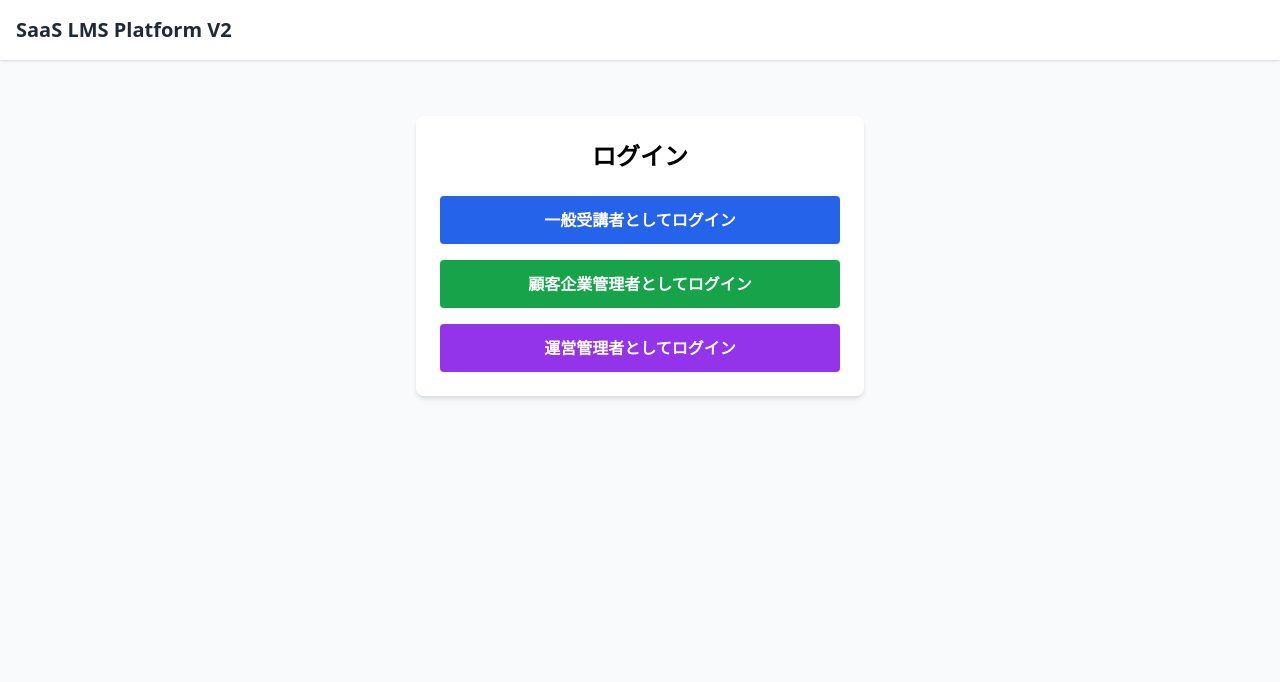
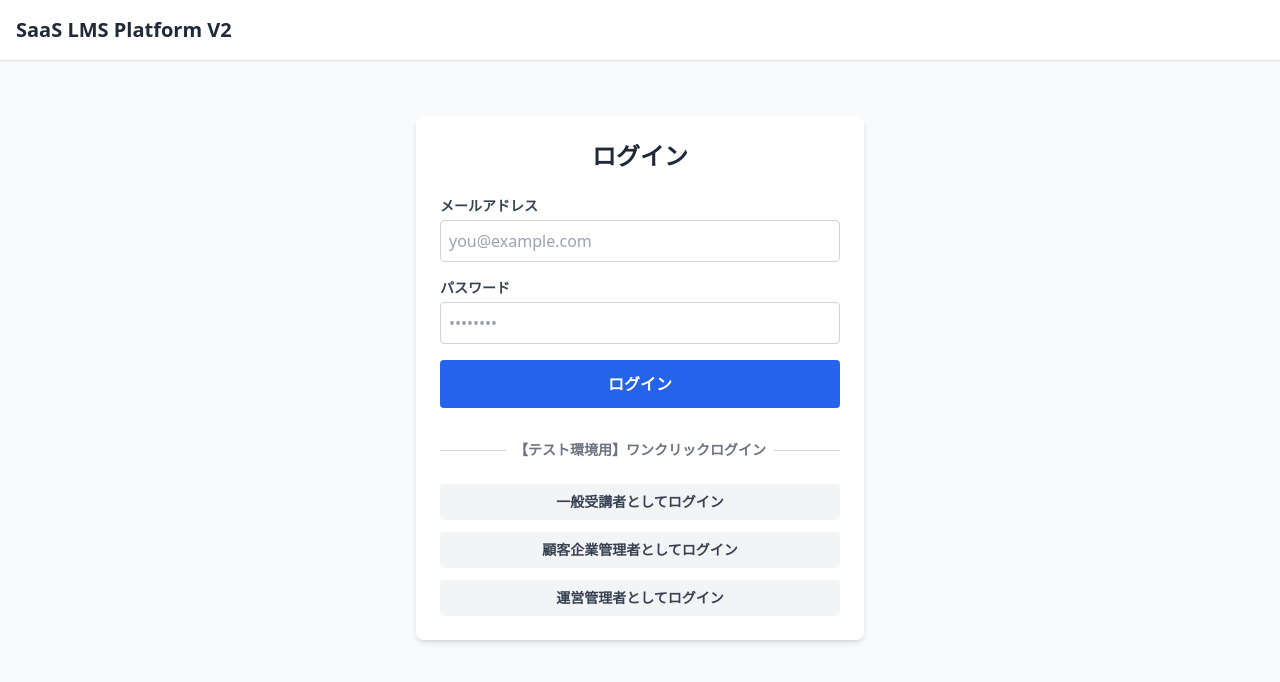
Before and after one commit to Natsukiedin/lms-platform, a React (Vite) app: page /login in a window 1280 px wide. Shown: the top 682 px of the page. Built offline with nearby package versions, Linux system fonts and the light colour scheme; no server answers.

Commit message:
Add formal login form UI

```diff
--- a/src/App.tsx
+++ b/src/App.tsx
@@ -1,4 +1,4 @@
-import React from 'react';
+import React, { useState } from 'react';
 import { BrowserRouter as Router, Routes, Route, Navigate } from 'react-router-dom';
 import { useAuth } from './hooks/useAuth';
 import { SuperAdminDashboard } from './components/features/admin/SuperAdminDashboard';
@@ -7,6 +7,23 @@ import { UserDashboard } from './components/features/dashboard/UserDashboard';
 
 const App: React.FC = () => {
   const { user, isAuthenticated, isLoading, login, logout } = useAuth();
+  const [email, setEmail] = useState('');
+  const [password, setPassword] = useState('');
+
+  const handleFormLogin = (e: React.FormEvent) => {
+    e.preventDefault();
+    if (!email || !password) return;
+
+    // テスト用：任意のメールアドレスで「一般受講者」としてログインする
+    login('dummy-token-1', {
+      id: 'u1',
+      name: '受講者',
+      email: email,
+      role: 'USER',
+      tenantId: 't1',
+      companyName: '株式会社A'
+    });
+  };
 
   if (isLoading) {
     return <div className="flex justify-center items-center h-screen">Loading...</div>;
@@ -40,23 +57,66 @@ const App: React.FC = () => {
             <Route path="/login" element={
               !isAuthenticated ? (
                 <div className="max-w-md mx-auto mt-10 p-6 bg-white rounded-lg shadow-md">
-                  <h2 className="text-2xl font-bold mb-6 text-center">ログイン</h2>
-                  <div className="space-y-4">
+                  <h2 className="text-2xl font-bold mb-6 text-center text-gray-800">ログイン</h2>
+
+                  {/* 本番仕様のログインフォーム */}
+                  <form onSubmit={handleFormLogin} className="space-y-4 mb-8">
+                    <div>
+                      <label className="block text-sm font-bold text-gray-700 mb-1">メールアドレス</label>
+                      <input
+                        type="email"
+                        value={email}
+                        onChange={(e) => setEmail(e.target.value)}
+                        placeholder="you@example.com"
+                        className="w-full border border-gray-300 rounded p-2 focus:ring-blue-500 focus:border-blue-500"
+                        required
+                      />
+                    </div>
+                    <div>
+                      <label className="block text-sm font-bold text-gray-700 mb-1">パスワード</label>
+                      <input
+                        type="password"
+                        value={password}
+                        onChange={(e) => setPassword(e.target.value)}
+                        placeholder="••••••••"
+                        className="w-full border border-gray-300 rounded p-2 focus:ring-blue-500 focus:border-blue-500"
+                        required
+                      />
+                    </div>
+                    <button
+                      type="submit"
+                      className="w-full bg-blue-600 text-white p-3 rounded font-bold hover:bg-blue-700 transition-colors"
+                    >
+                      ログイン
+                    </button>
+                  </form>
+
+                  <div className="relative mb-6">
+                    <div className="absolute inset-0 flex items-center">
+                      <div className="w-full border-t border-gray-300"></div>
+                    </div>
+                    <div className="relative flex justify-center text-sm">
+                      <span className="px-2 bg-white text-gray-500 font-bold">【テスト環境用】ワンクリックログイン</span>
+                    </div>
+                  </div>
+
+                  {/* テスト用ボタン */}
+                  <div className="space-y-3">
                     <button
                       onClick={() => login('dummy-token-1', { id: 'u1', name: '一般社員', email: 'user@example.com', role: 'USER', tenantId: 't1', companyName: '株式会社A' })}
-                      className="w-full bg-blue-600 text-white p-3 rounded font-bold hover:bg-blue-700"
+                      className="w-full bg-gray-100 text-gray-700 p-2 rounded text-sm font-bold hover:bg-gray-200"
                     >
                       一般受講者としてログイン
                     </button>
                     <button
                       onClick={() => login('dummy-token-2', { id: 'a1', name: '人事管理者', email: 'admin@example.com', role: 'TENANT_ADMIN', tenantId: 't1', companyName: '株式会社A' })}
-                      className="w-full bg-green-600 text-white p-3 rounded font-bold hover:bg-green-700"
+                      className="w-full bg-gray-100 text-gray-700 p-2 rounded text-sm font-bold hover:bg-gray-200"
                     >
                       顧客企業管理者としてログイン
                     </button>
                     <button
                       onClick={() => login('dummy-token-3', { id: 'sa1', name: 'プラットフォーム運営者', email: 'super@example.com', role: 'SUPER_ADMIN', tenantId: null, companyName: '株式会社NAGAHAMA屋' })}
-                      className="w-full bg-purple-600 text-white p-3 rounded font-bold hover:bg-purple-700"
+                      className="w-full bg-gray-100 text-gray-700 p-2 rounded text-sm font-bold hover:bg-gray-200"
                     >
                       運営管理者としてログイン
                     </button>
```
